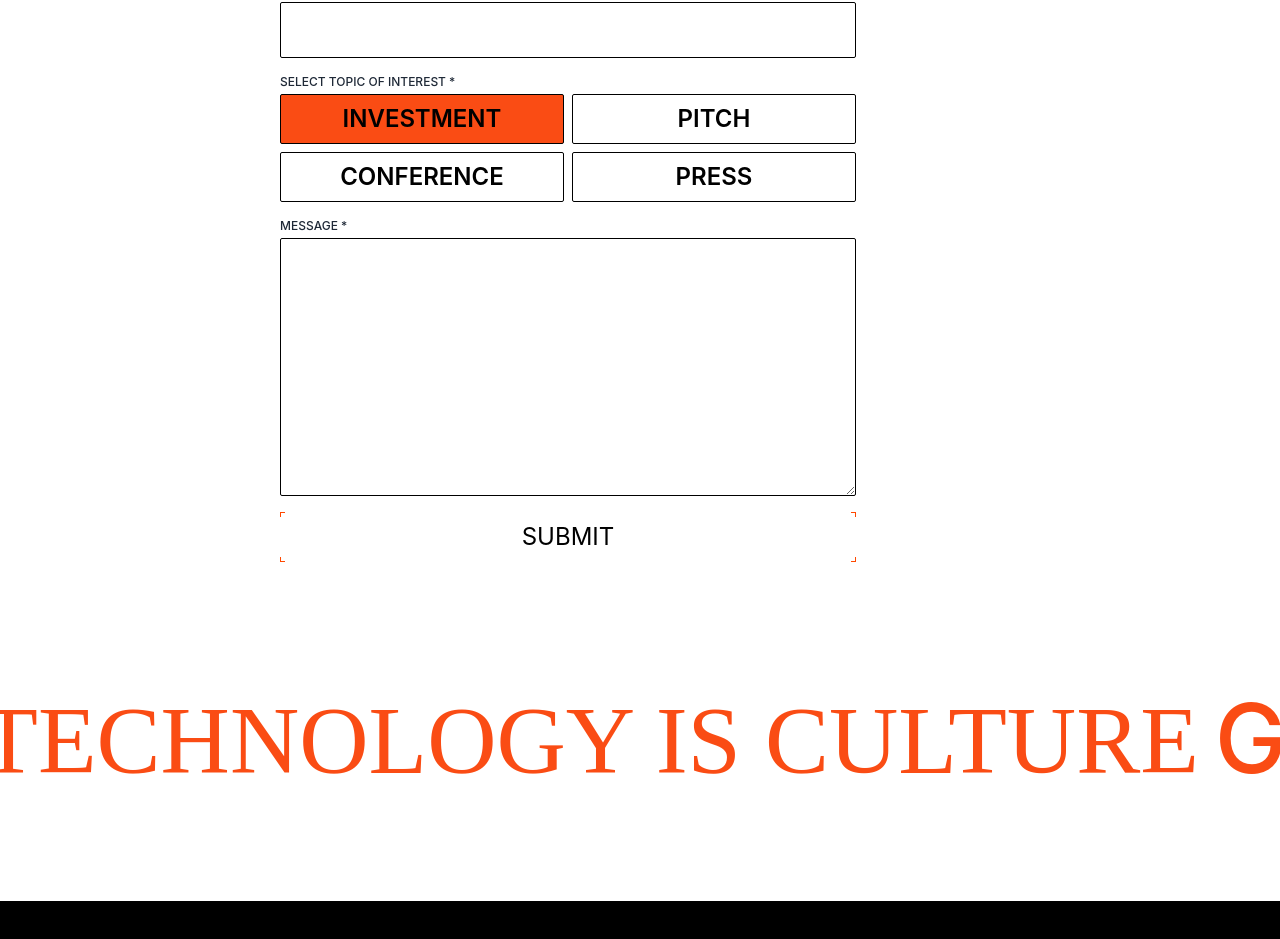
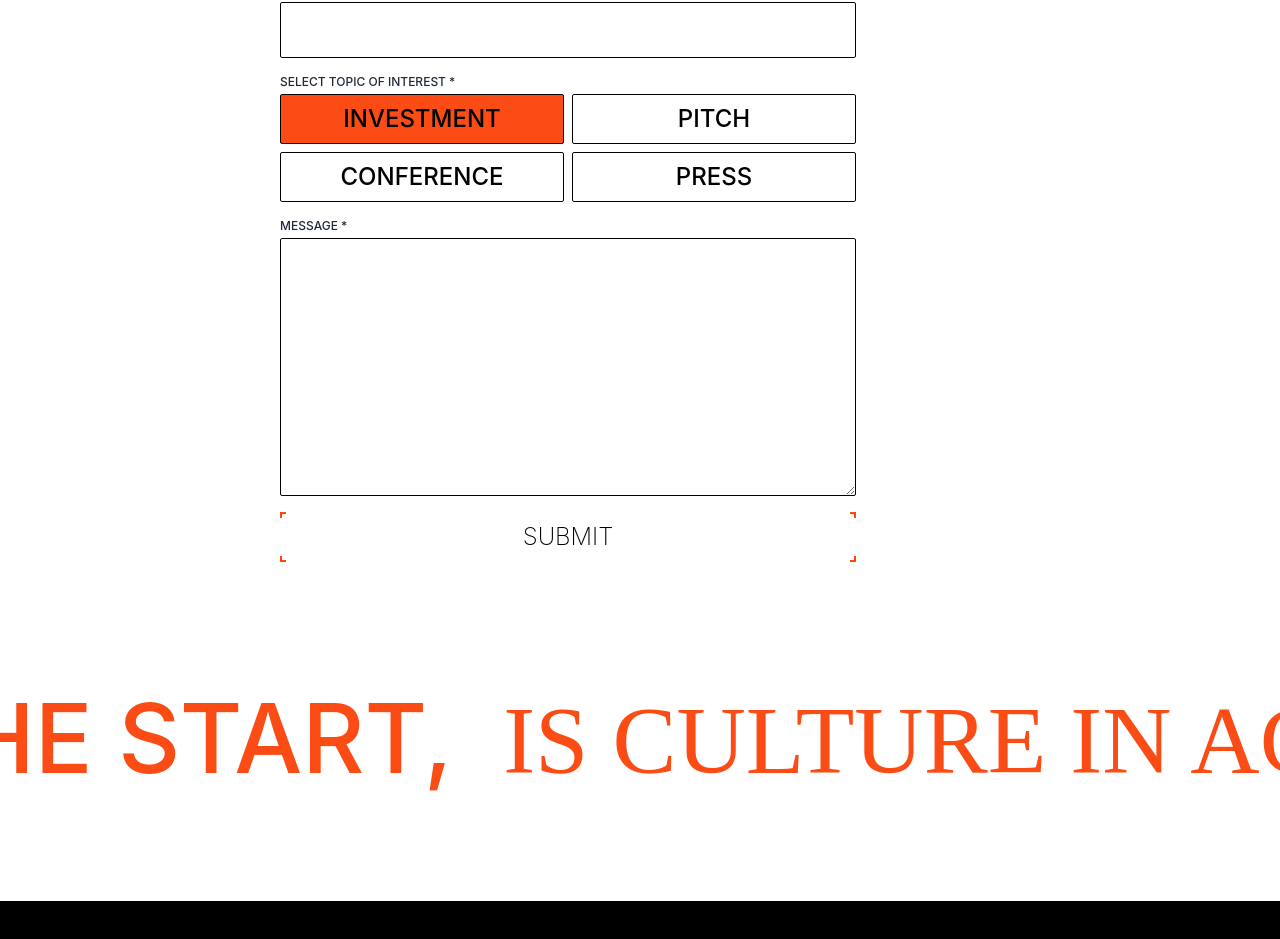
Before and after one commit to a14a19/loading-fund, a React (Vite) app: page /contact in a window 1280 px wide. Shown: the part 699-1638 px from the top of the page. Built offline with nearby package versions, Linux system fonts and the light colour scheme; a web font is replaced by a local one.

Commit message:
added contact page

```diff
--- a/src/index.css
+++ b/src/index.css
@@ -130,18 +130,18 @@ body {
 .corner-border {
   width: 100%;
   height: 50px;
-  background: linear-gradient(to right, rgb(255, 72, 0) 1px, transparent 1px) 0
+  background: linear-gradient(to right, rgb(255, 72, 0) 2px, transparent 2px) 0
       0,
-    linear-gradient(to right, rgb(255, 72, 0) 1px, transparent 1px) 0 100%,
-    linear-gradient(to left, rgb(255, 72, 0) 1px, transparent 1px) 100% 0,
-    linear-gradient(to left, rgb(255, 72, 0) 1px, transparent 1px) 100% 100%,
-    linear-gradient(to bottom, rgb(255, 72, 0) 1px, transparent 1px) 0 0,
-    linear-gradient(to bottom, rgb(255, 72, 0) 1px, transparent 1px) 100% 0,
-    linear-gradient(to top, rgb(255, 72, 0) 1px, transparent 1px) 0 100%,
-    linear-gradient(to top, rgb(255, 72, 0) 1px, transparent 1px) 100% 100%;
+    linear-gradient(to right, rgb(255, 72, 0) 2px, transparent 2px) 0 100%,
+    linear-gradient(to left, rgb(255, 72, 0) 2px, transparent 2px) 100% 0,
+    linear-gradient(to left, rgb(255, 72, 0) 2px, transparent 2px) 100% 100%,
+    linear-gradient(to bottom, rgb(255, 72, 0) 2px, transparent 2px) 0 0,
+    linear-gradient(to bottom, rgb(255, 72, 0) 2px, transparent 2px) 100% 0,
+    linear-gradient(to top, rgb(255, 72, 0) 2px, transparent 2px) 0 100%,
+    linear-gradient(to top, rgb(255, 72, 0) 2px, transparent 2px) 100% 100%;
 
   background-repeat: no-repeat;
-  background-size: 5px 5px;
+  background-size: 6px 6px;
 }
 
 /* Contact sliding texts */
--- a/src/pages/Contact.jsx
+++ b/src/pages/Contact.jsx
@@ -179,7 +179,7 @@ const Contact = () => {
                     <div
                       key={ele.id}
                       onClick={() => setForm({ ...form, interest: ele.name })}
-                      className={`uppercase border border-black rounded-sm py-2 font-semibold cursor-pointer  hover:duration-500 ${
+                      className={`uppercase border border-black rounded-sm py-2 font-medium cursor-pointer  hover:duration-500 ${
                         form.interest === ele.name
                           ? "bg-[#FA4C14]"
                           : "hover:bg-gray-800 hover:text-white"
@@ -210,7 +210,7 @@ const Contact = () => {
 
               <button
                 type="submit"
-                className="btn uppercase hover:bg-[#FA4C14] hover:duration-500 corner-border md:text-2xl font-normal"
+                className="btn uppercase w-full hover:bg-[#FA4C14] hover:duration-500 corner-border md:text-2xl font-extralight"
               >
                 submit
               </button>
@@ -221,28 +221,27 @@ const Contact = () => {
               </span>
               <br />
               <br />
-              SUCCESSFUL FUNDS BEGIN WITH EXCEPTIONAL INDIVIDUALS. WE COMMIT TO
-              LONG-TERM INVESTMENTS IN OUR COMPANIES, PARTNERS, AND TEAM
-              MEMBERS.
+              We're eager to hear about your ventures. And we can't wait to
+              discover how your aspirations fit into this dynamic landscape.
             </h2>
           </div>
         </section>
       </div>
 
-      <div className="texts overflow-hidden w-full bg-white pb-28 text-[#FA4C14] text-4xl lg:text-6xl xl:text-8xl flex flex-row gap-4 font-medium">
+      <div className="texts overflow-hidden w-full bg-white pb-28 text-[#FA4C14] text-4xl lg:text-6xl xl:text-8xl flex flex-row gap-4 font-medium uppercase">
         <div className="text-slide flex items-center space-x-8 ">
           <h1>
-            GLOBAL FROM DAY ONE&nbsp;
+            Technology, global from the start, &nbsp;
             <span style={{ fontFamily: "DotGothic16" }}>
-              TECHNOLOGY IS CULTURE
+              is culture in action
             </span>
           </h1>
         </div>
         <div className="text-slide flex items-center space-x-8">
           <h1>
-            GLOBAL FROM DAY ONE&nbsp;
+            Technology, global from the start,&nbsp;
             <span style={{ fontFamily: "DotGothic16" }}>
-              TECHNOLOGY IS CULTURE
+              is culture in action
             </span>
           </h1>
         </div>
```
